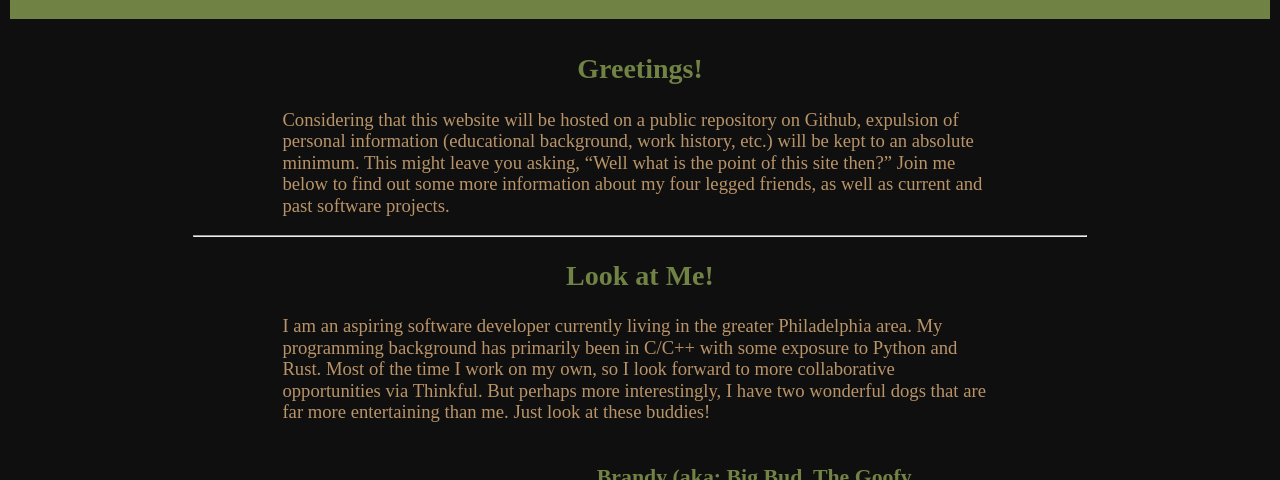
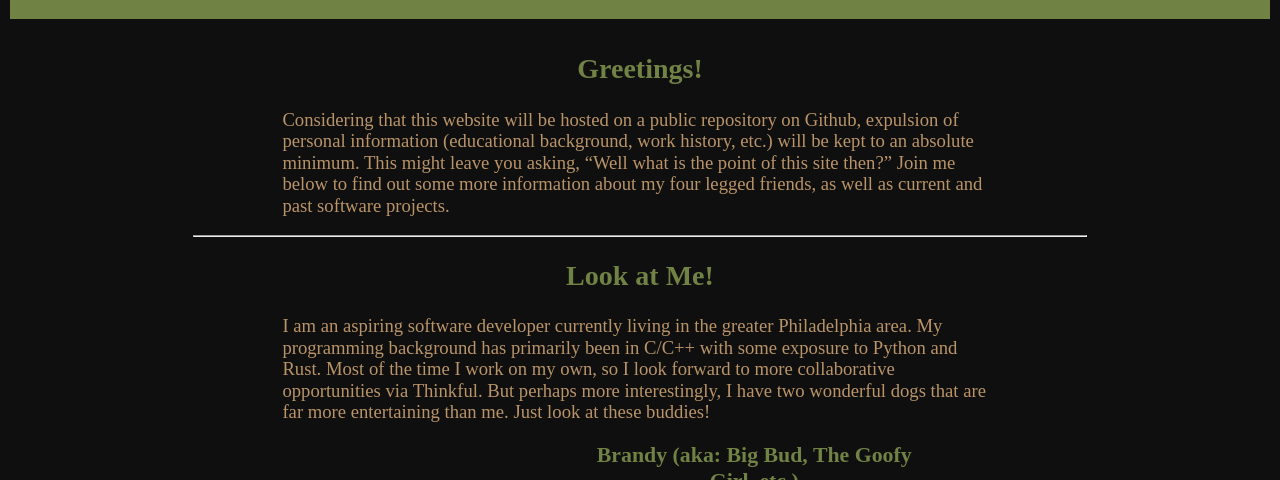
Before and after one commit to ProChaser/ProChaser.github.io, a plain HTML site: page index.html in a window 1280 px wide. Shown: the part 162-642 px from the top of the page. Drawn offline with nearby package versions, Linux system fonts and the light colour scheme.

Commit message:
css changes for github pages oddities

```diff
--- a/style.css
+++ b/style.css
@@ -82,6 +82,10 @@ h1 {
 h2, h3 {
     color: #718245;
     text-align: center;
+}
+
+h3 {
+    margin: 0px;
 }
 
 p.indent {
```
